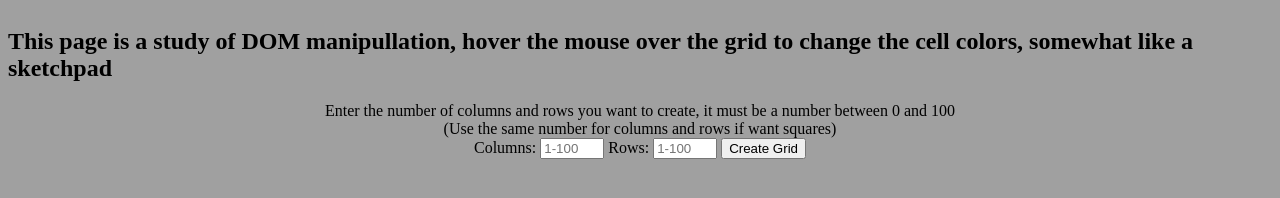
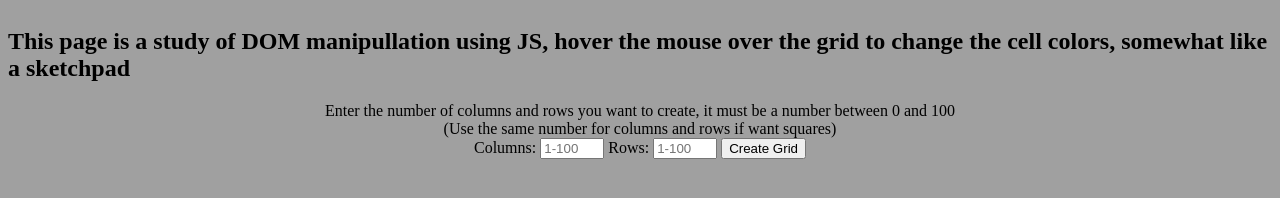
Before and after one commit to Ldiasr18/study-gridProject, a plain HTML site: page index.html in a window 1280 px wide. Drawn offline with Linux system fonts and the light colour scheme.

Commit message:
fixed the tittle

```diff
--- a/index.html
+++ b/index.html
@@ -3,12 +3,12 @@
 <head>
     <meta charset="UTF-8">
     <meta name="viewport" content="width=device-width, initial-scale=1.0">
-    <title>Document</title>
+    <title>JS DOM manipullation study</title>
     <script src="./js/main.js" defer></script>
 </head>
 <body>
     <div style = "justify-content: center; align-items: center; display: flex; flex-direction: column;">
-        <h2>This page is a study of DOM manipullation, hover the mouse over the grid to change the cell colors, somewhat like a sketchpad</h2>
+        <h2>This page is a study of DOM manipullation using JS, hover the mouse over the grid to change the cell colors, somewhat like a sketchpad</h2>
         <p style = "margin: 0px;">Enter the number of columns and rows you want to create, it must be a number between 0 and 100</br>
         <p style = "margin: 0px;">(Use the same number for columns and rows if want squares)</p>
         <div>
```
